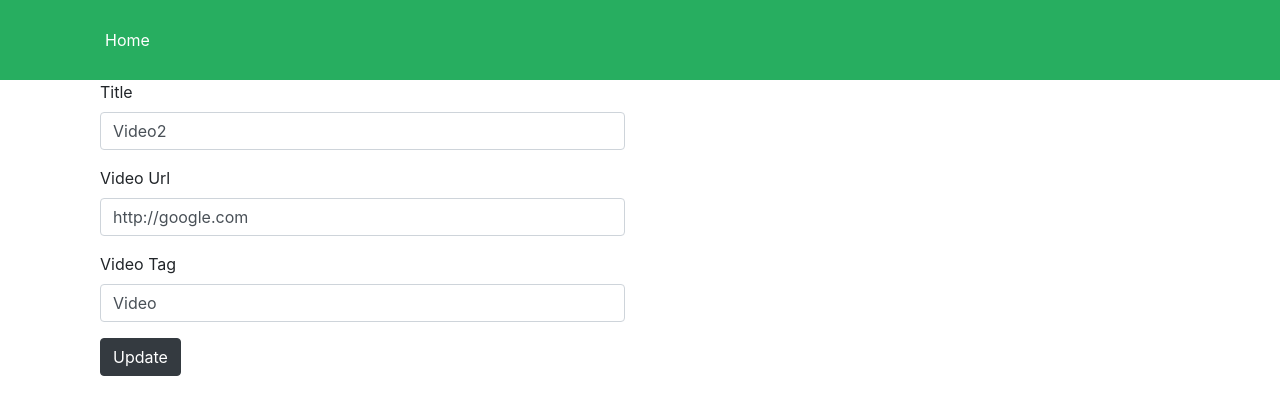
After one commit to jettxxx/Python-web_toptop, a Django app: page /editPost/26/ in a window 1280 px wide. The commit adds this page. Shown: the top 415 px of the page. Run offline with Django 4.2, Linux system fonts and the light colour scheme; data comes from the database, SQL or seed files in the repository; both versions use the stored data as it was after the commit.

Commit message:
Update Post

```diff
--- /dev/null
+++ b/post/templates/post/edit.html
@@ -0,0 +1,28 @@
+{% extends 'post/index.html' %}
+{% block content %}
+    <div class="container">
+        <div class="col-sm-6">
+            <form action="{% url 'post:updatePost' post.id %}" method="post">
+                {% csrf_token %}
+                <div class="form-group">
+                    <label for="">Title</label>
+                    <input type="text" class="form-control" value="{{ post.video_caption}}" name="video_caption">
+                </div>
+                <div class="form-group">
+                    <label for="">Video Url</label>
+                    <input type="text" class="form-control" value="{{ post.video_url}}" name="video_url">
+                </div>
+                <div class="form-group">
+                    <label for="">Video Tag</label>
+                    <input type="text" class="form-control" value="{{ post.video_tags}}" name="video_tag">
+                </div>
+{#                <div class="form-group">#}
+{#                    <label for="">Video</label>#}
+{#                    <input type="file" class="form-control" name="video_file">#}
+{#                </div>#}
+                <button type="submit" class="btn btn-dark">Update</button>
+            </form>
+        </div>
+    </div>
+
+{% endblock %}
--- a/post/templates/post/user_details.html
+++ b/post/templates/post/user_details.html
@@ -6,8 +6,8 @@
             <br>
             <div class="container">
                 <video src="{{ i.video_file.url }}" width="1200" height="500" controls></video>
-                <h5 class="text-left">Title: {{ i.video_caption }}</label>
-                <h5 class="text-left">Author: <a href="{% url 'post:user_details' i.id %}">{{ i.root_user }}</a></h5>
+                <h5 class="text-left">Title: {{ i.video_caption }}</h5>
+                <h5 class="text-left">Author: {{ i.root_user }}</h5>
                 <h5 class="text-left">Video URL: {{ i.video_url }}</h5>
                 <h5 class="text-left">Video tags: {{i.video_tags}}</h5>
 
--- a/post/urls.py
+++ b/post/urls.py
@@ -9,6 +9,7 @@ urlpatterns = [
     path('user_details/<usr_id>', views.user_details, name='user_details'),
     path('createPost/', views.createPage, name='user_details'),
     path('getPost/', views.getPost, name='getPost'),
-    path('deletePost/<str:pk>/',views.deletePost,name='deletePost')
-    # path('updatePost/<str:pk>/',views.updatePost,name='updatePost')
+    path('deletePost/<str:pk>/', views.deletePost, name='deletePost'),
+    path('updatePost/<str:pk>/', views.updatePost, name='updatePost'),
+    path('editPost/<str:pk>/', views.editPost, name='editPost')
 ]
--- a/post/views.py
+++ b/post/views.py
@@ -1,6 +1,7 @@
+from traceback import print_tb
 from turtle import pos
 from django.http import HttpResponse
-from django.shortcuts import render,redirect
+from django.shortcuts import render, redirect
 from post.models import *
 from .forms import post_Form
 
@@ -51,18 +52,23 @@ def getPost(request):
     else:
         return HttpResponse("Wrong!")
 
-def deletePost(request,pk):
-    post=Post.objects.get(id=pk)
+
+def deletePost(request, pk):
+    post = Post.objects.get(id=pk)
     post.delete()
     return redirect('/')
 
-def updatePost(request,pk):
-    p=Post.objects.get(id=pk)
 
-    print(p)
-    # pF=post_Form(instance=p)
-    # content={
-    #     'pF':pF
-    # }
-    # return render(request,'post/update.html',pF)
-    return HttpResponse("Wrong!")
+def editPost(request, pk):
+    p = Post.objects.get(id=pk)
+    return render(request, 'post/edit.html', {'post': p})
+
+
+def updatePost(request, pk):
+    p = Post.objects.get(id=pk)
+    if request.method == "POST":
+        p.video_caption = request.POST['video_caption']
+        p.video_url = request.POST['video_url']
+        p.video_tag = request.POST['video_tag']
+        p.save()
+        return redirect('/')
```
Also changed, not shown: post/templates/post/post.html (+5 -7 lines), post/templates/post/update.html (deleted, +0 -8 lines), db.sqlite3.
